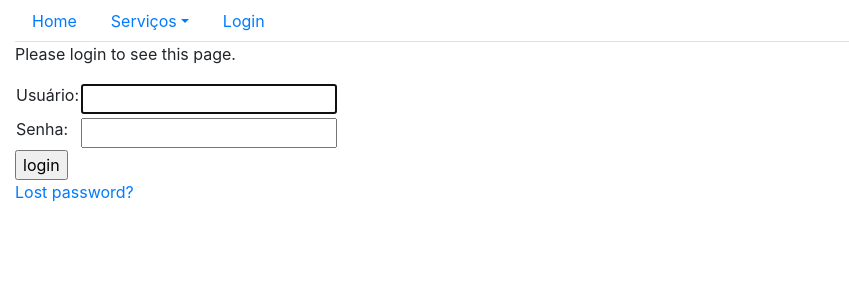
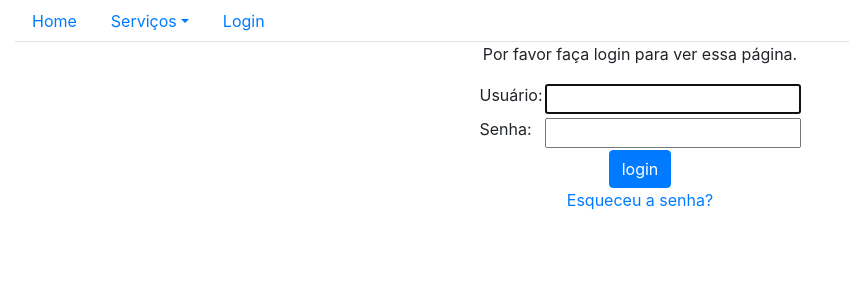
Before and after one commit to juliano1254/estacionamento, a Django app: page /accounts/login/?next=/ in a window 1280 px wide. Shown: the top 300 px of the page, without its empty margins (0-849 px from the left). Run offline with Django 4.2, Linux system fonts and the light colour scheme; some libraries are stand-ins or nearby versions.

Commit message:
Centralizei a tela de login.

```diff
--- a/Comandos GIT.txt
+++ b/Comandos GIT.txt
@@ -13,3 +13,6 @@ git status
 git add .
 git commit -m ""
 git push origin main
+
+Deletar o branch dev
+git branch -d dev
--- a/templates/registration/login.html
+++ b/templates/registration/login.html
@@ -1,7 +1,8 @@
 {% extends "base.html" %}
 
 {% block main %}
-
+<div class="row justify-content-center"
+    <div class="col">
         {% if form.errors %}
         <p>Your username and password didn't match. Please try again.</p>
         {% endif %}
@@ -11,10 +12,13 @@
             <p>Your account doesn't have access to this page. To proceed,
             please login with an account that has access.</p>
             {% else %}
-    <p>Please login to see this page.</p>
+            <p>Por favor faça login para ver essa página.</p>
             {% endif %}
         {% endif %}
-
+    </div>
+</div>
+<div class="row justify-content-center"
+    <div class="col d-flex">
         <form method="post" action="{% url 'login' %}">
         {% csrf_token %}
         <table>
@@ -27,12 +31,17 @@
             <td>{{ form.password }}</td>
         </tr>
         </table>
-
-<input type="submit" value="login">
+        <div class="text-center">
+            <input class="btn btn-primary" type="submit" value="login">
             <input type="hidden" name="next" value="{{ next }}">
+        </div>
         </form>
-
+    </div>
+</div>
+<div class="row justify-content-center"
+    <div class="col d-flex justify-content-center">
         {# Assumes you set up the password_reset view in your URLconf #}
-<p><a href="{% url 'password_reset' %}">Lost password?</a></p>
-
+        <p><a href="{% url 'password_reset' %}">Esqueceu a senha?</a></p>
+    </div>
+</div>
 {% endblock %}
```
Lines whose indentation alone changed are shown as unchanged.
